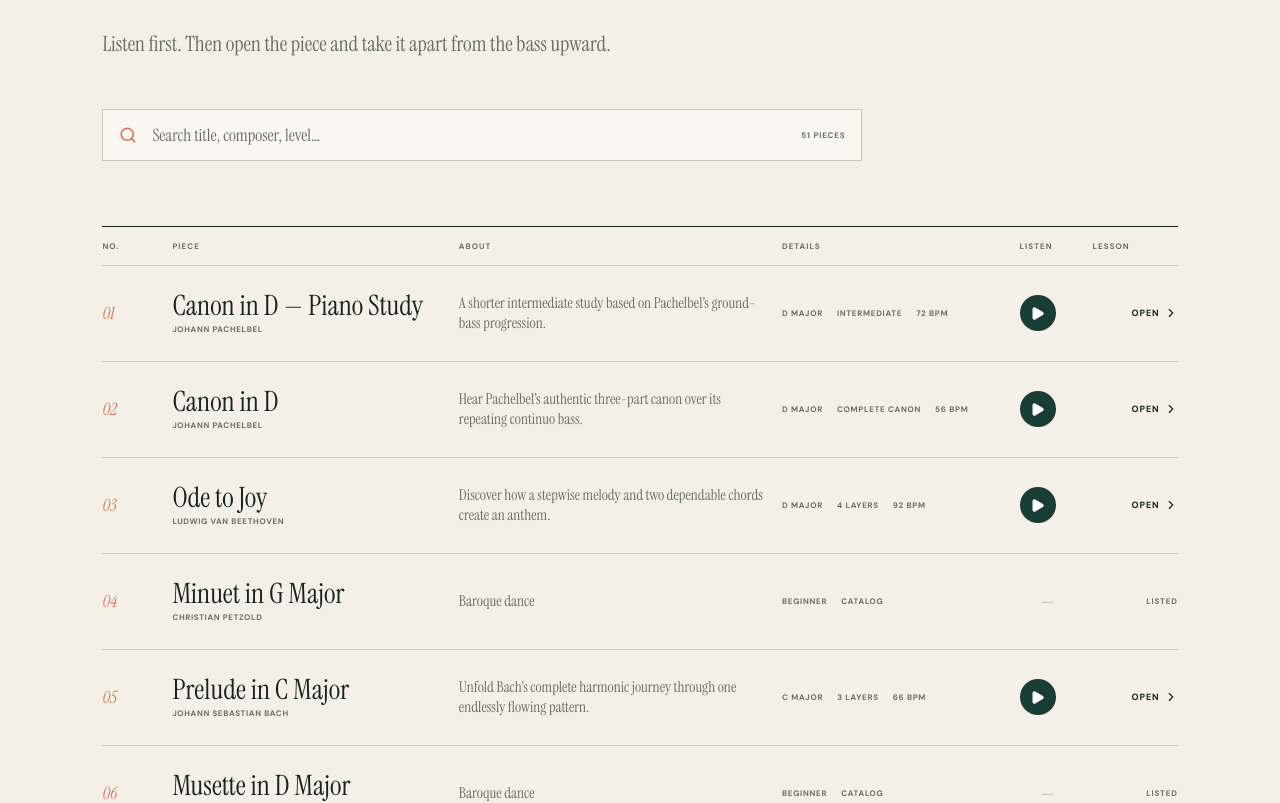
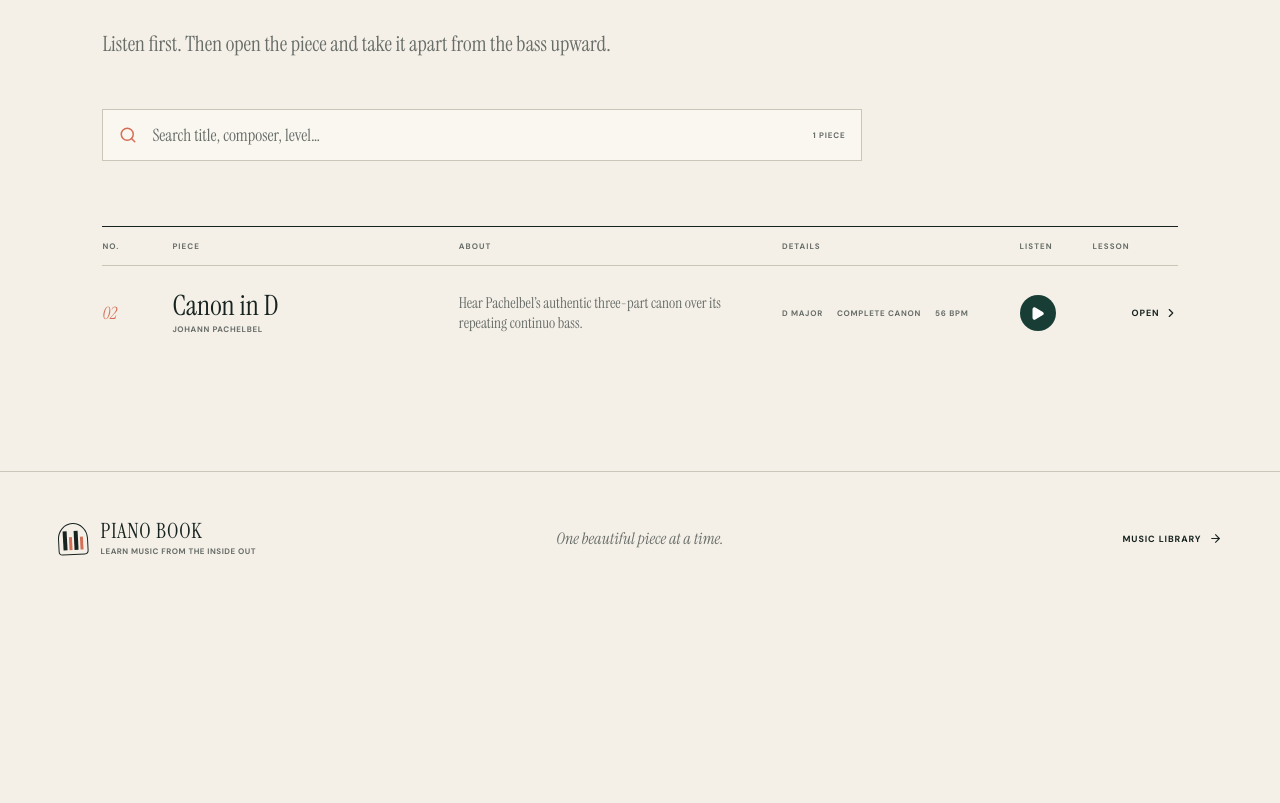
Before and after one commit to CDT/pianobook, a React (Vite) app: page / in a window 1280 px wide. Shown: the part 400-1203 px from the top of the page. After the commit the page ends 1006 px from the top, so only its background shows below. Built offline with nearby package versions, Linux system fonts and the light colour scheme.

Commit message:
Remove unimplemented library entries

```diff
--- a/src/App.jsx
+++ b/src/App.jsx
@@ -285,7 +285,7 @@ function PreludePage({ player }) {
       <header className="piece-introduction">
         <a className="back-link" href="#/"><ArrowLeft size={14} /> Music library</a>
         <div className="piece-introduction-grid">
-          <div><p className="eyebrow">PIECE 05 · DISSECTION</p><h1>{preludeInC.title}</h1><p className="piece-byline">{preludeInC.composer} · {preludeInC.opus}</p></div>
+          <div><p className="eyebrow">PIECE 04 · DISSECTION</p><h1>{preludeInC.title}</h1><p className="piece-byline">{preludeInC.composer} · {preludeInC.opus}</p></div>
           <div className="piece-introduction-copy">
             <p>Hold the foundation, learn the repeating arpeggio cell, then follow Bach’s complete 35-measure harmonic journey from stillness through tension and home again.</p>
             <div className="piece-page-meta"><span>{preludeInC.key}</span><span>4 / 4</span><span>{preludeInC.tempo} bpm</span><span>{preludeInC.steps.length} layers</span></div>
--- a/src/library.js
+++ b/src/library.js
@@ -1,105 +1,13 @@
 import {
   canonInD,
-  canonInDSimplified,
-  odeToJoy,
-  preludeInC,
 } from './lessons/index.js'
 
-const catalog = [
-  ['Minuet in G Major', 'Christian Petzold', 'Baroque dance', 'Beginner'],
-  ['Musette in D Major', 'Johann Sebastian Bach', 'Baroque dance', 'Beginner'],
-  ['Jesu, Joy of Man’s Desiring', 'Johann Sebastian Bach', 'Chorale', 'Intermediate'],
-  ['Air on the G String', 'Johann Sebastian Bach', 'Orchestral air', 'Intermediate'],
-  ['Sheep May Safely Graze', 'Johann Sebastian Bach', 'Pastoral aria', 'Intermediate'],
-  ['Minuet in G Minor', 'Christian Petzold', 'Baroque dance', 'Beginner'],
-  ['Solfeggietto', 'C. P. E. Bach', 'Keyboard study', 'Intermediate'],
-  ['Sonata in C Major, K. 545', 'Wolfgang Amadeus Mozart', 'Classical sonata', 'Intermediate'],
-  ['Rondo alla Turca', 'Wolfgang Amadeus Mozart', 'Classical rondo', 'Advanced'],
-  ['Eine kleine Nachtmusik', 'Wolfgang Amadeus Mozart', 'Serenade', 'Intermediate'],
-  ['Ah vous dirai-je, Maman', 'Wolfgang Amadeus Mozart', 'Theme and variations', 'Intermediate'],
-  ['Für Elise', 'Ludwig van Beethoven', 'Bagatelle', 'Intermediate'],
-  ['Moonlight Sonata', 'Ludwig van Beethoven', 'Piano sonata', 'Intermediate'],
-  ['Pathétique Sonata', 'Ludwig van Beethoven', 'Piano sonata', 'Advanced'],
-  ['Minuet in G Major, WoO 10', 'Ludwig van Beethoven', 'Classical dance', 'Beginner'],
-  ['Ecossaise in G Major', 'Ludwig van Beethoven', 'Country dance', 'Beginner'],
-  ['Symphony No. 5 Theme', 'Ludwig van Beethoven', 'Symphonic theme', 'Beginner'],
-  ['The Blue Danube', 'Johann Strauss II', 'Waltz', 'Intermediate'],
-  ['Radetzky March', 'Johann Strauss I', 'March', 'Intermediate'],
-  ['Brahms’ Lullaby', 'Johannes Brahms', 'Lullaby', 'Beginner'],
-  ['Hungarian Dance No. 5', 'Johannes Brahms', 'Romantic dance', 'Advanced'],
-  ['Waltz in A-flat Major', 'Johannes Brahms', 'Waltz', 'Intermediate'],
-  ['Spring Song', 'Felix Mendelssohn', 'Song without words', 'Intermediate'],
-  ['Wedding March', 'Felix Mendelssohn', 'Incidental music', 'Intermediate'],
-  ['Traumerei', 'Robert Schumann', 'Character piece', 'Intermediate'],
-  ['The Happy Farmer', 'Robert Schumann', 'Character piece', 'Beginner'],
-  ['Melody, Op. 68 No. 1', 'Robert Schumann', 'Character piece', 'Beginner'],
-  ['Clair de lune', 'Claude Debussy', 'Impressionist piece', 'Advanced'],
-  ['The Little Shepherd', 'Claude Debussy', 'Character piece', 'Intermediate'],
-  ['Arabesque No. 1', 'Claude Debussy', 'Impressionist piece', 'Advanced'],
-  ['Gymnopédie No. 1', 'Erik Satie', 'Impressionist miniature', 'Intermediate'],
-  ['Gnossienne No. 1', 'Erik Satie', 'Piano miniature', 'Intermediate'],
-  ['The Entertainer', 'Scott Joplin', 'Ragtime', 'Intermediate'],
-  ['Maple Leaf Rag', 'Scott Joplin', 'Ragtime', 'Advanced'],
-  ['The Easy Winners', 'Scott Joplin', 'Ragtime', 'Intermediate'],
-  ['Morning Mood', 'Edvard Grieg', 'Orchestral miniature', 'Beginner'],
-  ['In the Hall of the Mountain King', 'Edvard Grieg', 'Orchestral theme', 'Intermediate'],
-  ['Arietta, Op. 12 No. 1', 'Edvard Grieg', 'Lyric piece', 'Intermediate'],
-  ['New World Symphony Theme', 'Antonín Dvořák', 'Symphonic theme', 'Beginner'],
-  ['Humoresque No. 7', 'Antonín Dvořák', 'Character piece', 'Intermediate'],
-  ['Swan Lake Theme', 'Pyotr Ilyich Tchaikovsky', 'Ballet theme', 'Intermediate'],
-  ['Dance of the Sugar Plum Fairy', 'Pyotr Ilyich Tchaikovsky', 'Ballet dance', 'Intermediate'],
-  ['Morning Prayer', 'Pyotr Ilyich Tchaikovsky', 'Children’s album', 'Beginner'],
-  ['Waltz of the Flowers', 'Pyotr Ilyich Tchaikovsky', 'Ballet waltz', 'Intermediate'],
-  ['Prelude in E Minor', 'Frédéric Chopin', 'Romantic prelude', 'Intermediate'],
-  ['Waltz in A Minor', 'Frédéric Chopin', 'Romantic waltz', 'Intermediate'],
-  ['Nocturne in E-flat Major', 'Frédéric Chopin', 'Nocturne', 'Advanced'],
-]
-
-const catalogPieces = catalog.map(([title, composer, form, level]) => ({
-  title,
-  composer,
-  description: form,
-  meta: [level, 'Catalog'],
-}))
-
-const canonStudy = {
-  route: '#/canon-in-d-intermediate', title: 'Canon in D — Piano Study', composer: canonInDSimplified.composer,
-  description: 'A shorter intermediate study based on Pachelbel’s ground-bass progression.',
-  meta: [canonInDSimplified.key, 'Intermediate', `${canonInDSimplified.tempo} bpm`],
-  playId: 'canon-study-full', events: canonInDSimplified.events, tempo: canonInDSimplified.tempo,
-}
-
-const preludePiece = {
-  route: '#/prelude-in-c', title: preludeInC.title, composer: preludeInC.composer,
-  description: 'Unfold Bach’s complete harmonic journey through one endlessly flowing pattern.',
-  meta: [preludeInC.key, `${preludeInC.steps.length} layers`, `${preludeInC.tempo} bpm`],
-  playId: 'prelude-full', events: preludeInC.events, tempo: preludeInC.tempo,
-}
-
-const orderedPieces = [
-  canonStudy,
+export const libraryPieces = [
   {
+    number: '02',
     route: '#/canon-in-d', title: canonInD.title, composer: canonInD.composer,
     description: 'Hear Pachelbel’s authentic three-part canon over its repeating continuo bass.',
     meta: [canonInD.key, 'Complete canon', `${canonInD.tempo} bpm`],
     playId: 'canon-full', events: canonInD.events, tempo: canonInD.tempo,
   },
-  {
-    route: '#/ode-to-joy',
-    title: odeToJoy.title,
-    composer: odeToJoy.composer,
-    description: 'Discover how a stepwise melody and two dependable chords create an anthem.',
-    meta: [odeToJoy.key, `${odeToJoy.steps.length} layers`, `${odeToJoy.tempo} bpm`],
-    playId: 'ode-full',
-    events: odeToJoy.events,
-    tempo: odeToJoy.tempo,
-  },
-  catalogPieces[0],
-  preludePiece,
-  ...catalogPieces.slice(1),
 ]
-
-export const libraryPieces = orderedPieces.map((piece, index) => ({
-  ...piece,
-  number: String(index + 1).padStart(2, '0'),
-}))
```
